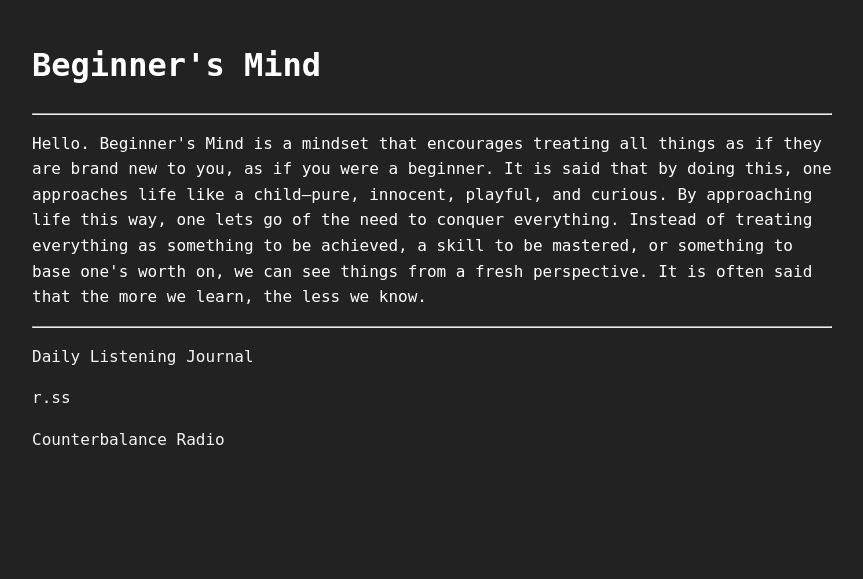
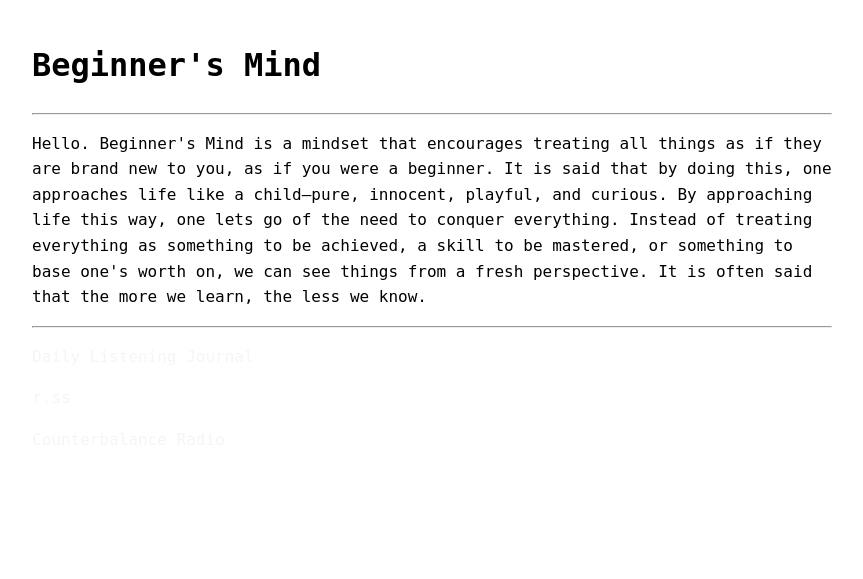
Before and after one commit to o2-os/seedlings, a PHP site: page /index.html in a window 1280 px wide. Shown: the top 579 px of the page, without its empty margins (208-1071 px from the left). Run offline with PHP 8.4, Linux system fonts and the light colour scheme.

Commit message:
Update style.css

```diff
--- a/style.css
+++ b/style.css
@@ -4,9 +4,9 @@
 } */
 
 body {
-    background-color:#222;
+/*     background-color:#222; */
     max-width:800px;
-    color:#fff;
+/*     color:#fff; */
     line-height: 1.6;
     font-family: 'Roboto Mono', monospace;
     font-size: 1.0em;
```
